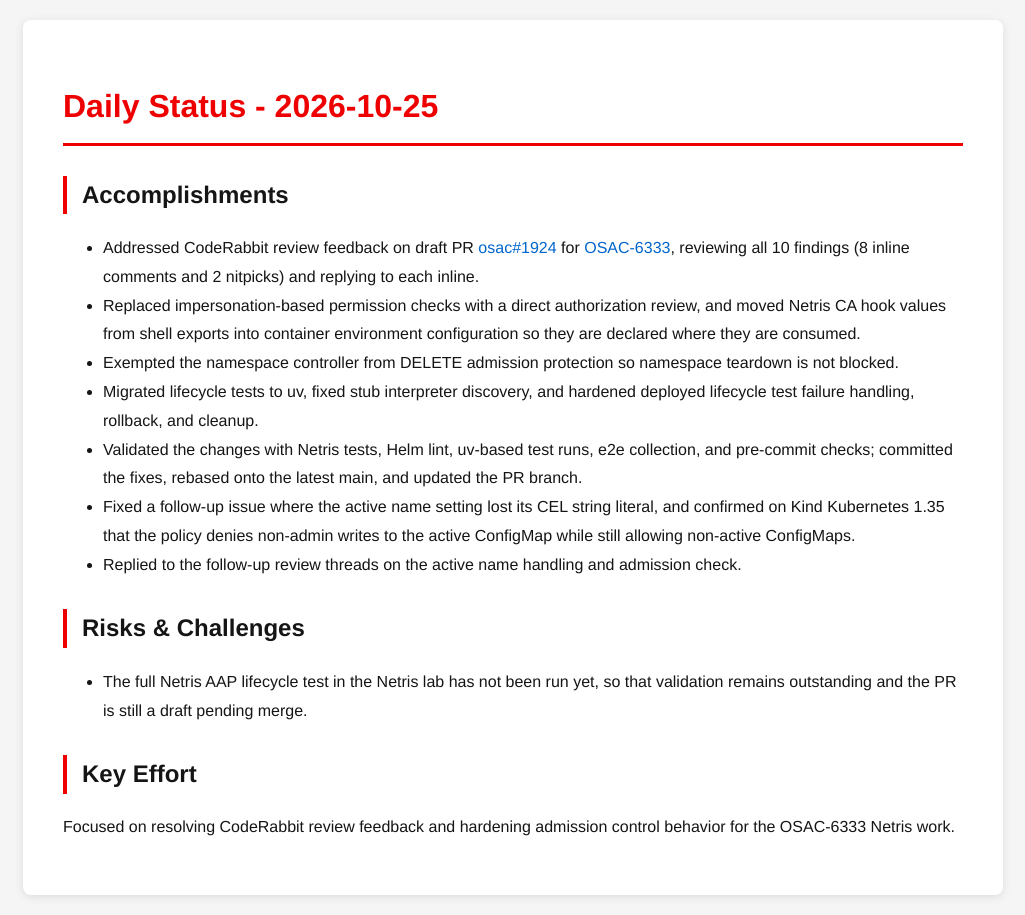
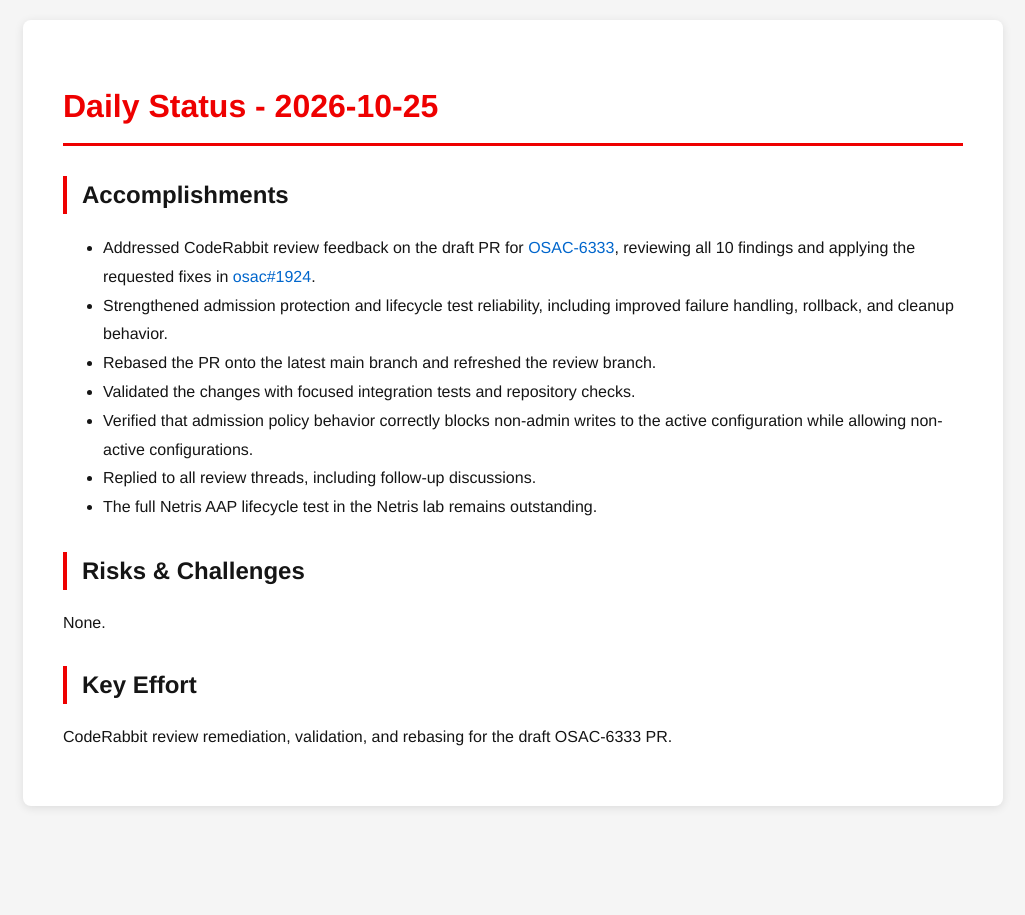
Before and after one commit to tzvatot/daily-status, a Jekyll site: the page built from 2026-10-25.md, in a window 1280 px wide. Shown: the whole page, without its empty margins (127-1152 px from the left). Built offline with Jekyll 4.4.1, drawn with Linux system fonts in a browser that asks for light colours.

Commit message:
Daily status update - 2026-10-25

```diff
--- a/2026-10-25.md
+++ b/2026-10-25.md
@@ -7,16 +7,16 @@ date: 2026-10-25
 # Daily Status - 2026-10-25
 
 ## Accomplishments
-- Addressed CodeRabbit review feedback on draft PR [osac#1924](https://github.com/osac-project/osac/pull/1924) for [OSAC-6333](https://redhat.atlassian.net/browse/OSAC-6333), reviewing all 10 findings (8 inline comments and 2 nitpicks) and replying to each inline.
-- Replaced impersonation-based permission checks with a direct authorization review, and moved Netris CA hook values from shell exports into container environment configuration so they are declared where they are consumed.
-- Exempted the namespace controller from DELETE admission protection so namespace teardown is not blocked.
-- Migrated lifecycle tests to uv, fixed stub interpreter discovery, and hardened deployed lifecycle test failure handling, rollback, and cleanup.
-- Validated the changes with Netris tests, Helm lint, uv-based test runs, e2e collection, and pre-commit checks; committed the fixes, rebased onto the latest main, and updated the PR branch.
-- Fixed a follow-up issue where the active name setting lost its CEL string literal, and confirmed on Kind Kubernetes 1.35 that the policy denies non-admin writes to the active ConfigMap while still allowing non-active ConfigMaps.
-- Replied to the follow-up review threads on the active name handling and admission check.
+- Addressed CodeRabbit review feedback on the draft PR for [OSAC-6333](https://redhat.atlassian.net/browse/OSAC-6333), reviewing all 10 findings and applying the requested fixes in [osac#1924](https://github.com/osac-project/osac/pull/1924).
+- Strengthened admission protection and lifecycle test reliability, including improved failure handling, rollback, and cleanup behavior.
+- Rebased the PR onto the latest main branch and refreshed the review branch.
+- Validated the changes with focused integration tests and repository checks.
+- Verified that admission policy behavior correctly blocks non-admin writes to the active configuration while allowing non-active configurations.
+- Replied to all review threads, including follow-up discussions.
+- The full Netris AAP lifecycle test in the Netris lab remains outstanding.
 
 ## Risks & Challenges
-- The full Netris AAP lifecycle test in the Netris lab has not been run yet, so that validation remains outstanding and the PR is still a draft pending merge.
+None.
 
 ## Key Effort
-Focused on resolving CodeRabbit review feedback and hardening admission control behavior for the OSAC-6333 Netris work.
+CodeRabbit review remediation, validation, and rebasing for the draft OSAC-6333 PR.
```
